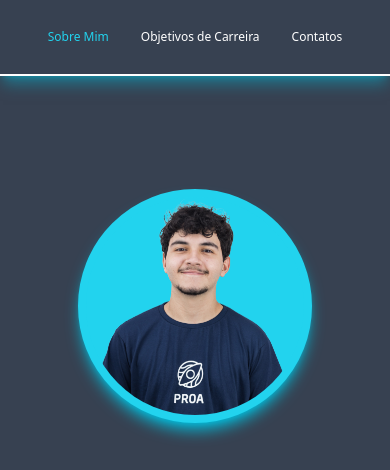
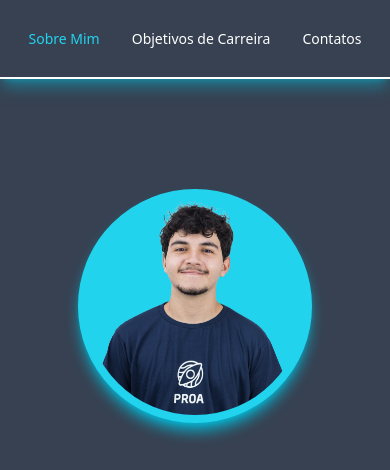
Before and after one commit to PedroPereiraSantana/mapa-de-carreira, a plain HTML site: page index.html in a window 390 px wide. Shown: the top 470 px of the page. Drawn offline with nearby package versions, Linux system fonts and the light colour scheme.

Commit message:
reajeitando as fontes

```diff
--- a/index.html
+++ b/index.html
@@ -17,11 +17,11 @@
     <nav
       class="bg-gray-700 text-white flex justify-center gap-8 sm:gap-10 p-7 text-[16px] shadow-lg shadow-cyan-500/50 fixed w-[100%] border-b-2 border-white"
     >
-      <a href="index.html" class="text-cyan-400 text-[12px] md:text-[16px]">Sobre Mim</a>
-      <a href="objetivos.html" class="hover:text-cyan-400 text-[12px] md:text-[16px]"
+      <a href="index.html" class="text-cyan-400 text-[14px] md:text-[16px]">Sobre Mim</a>
+      <a href="objetivos.html" class="hover:text-cyan-400 text-[14px] md:text-[16px]"
         >Objetivos de Carreira</a
       >
-      <a href="contato.html" class="hover:text-cyan-400 text-[12px] md:text-[16px]">Contatos</a>
+      <a href="contato.html" class="hover:text-cyan-400 text-[14px] md:text-[16px]">Contatos</a>
     </nav>
 
     <!-- sessão de apresentação -->
```
Also changed, not shown: contato.html (+3 -3 lines), objetivos.html (+3 -3 lines).
